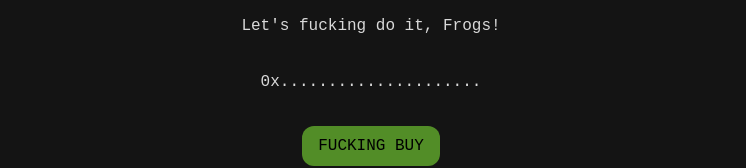
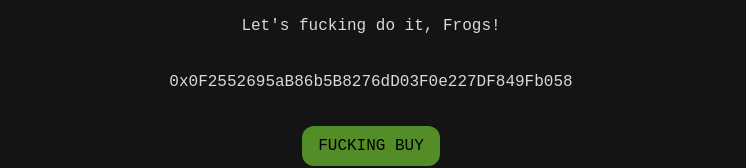
Before and after one commit to GeorgiyAslanyan/wtf, a Next.js app: page / in a window 1280 px wide. Shown: the part 617-785 px from the top of the page, without its empty margins (269-1015 px from the left). Built offline with nearby package versions, Linux system fonts and the light colour scheme; a web font is replaced by a local one.

Commit message:
add info

```diff
--- a/app/page.js
+++ b/app/page.js
@@ -30,10 +30,10 @@ export default function Home() {
         community that has made pretty big memes many times...and we&apos;re about to
         do it again! <br className="flex"/> <br className="flex"/> Let&apos;s fucking do it, Frogs!
       </p>
-      <p>0x.....................</p>
+      <p>0x0F2552695aB86b5B8276dD03F0e227DF849Fb058</p>
       <a
         className="bg-[#528D27] hover:bg-white text-black ease-linear duration-100 transition-all px-4 py-2 rounded-xl"
-        href="http://"
+        href="https://app.uniswap.org/#/swap?outputCurrency=0x0F2552695aB86b5B8276dD03F0e227DF849Fb058"
         target="_blank"
         rel="noopener noreferrer">
         FUCKING BUY
```
